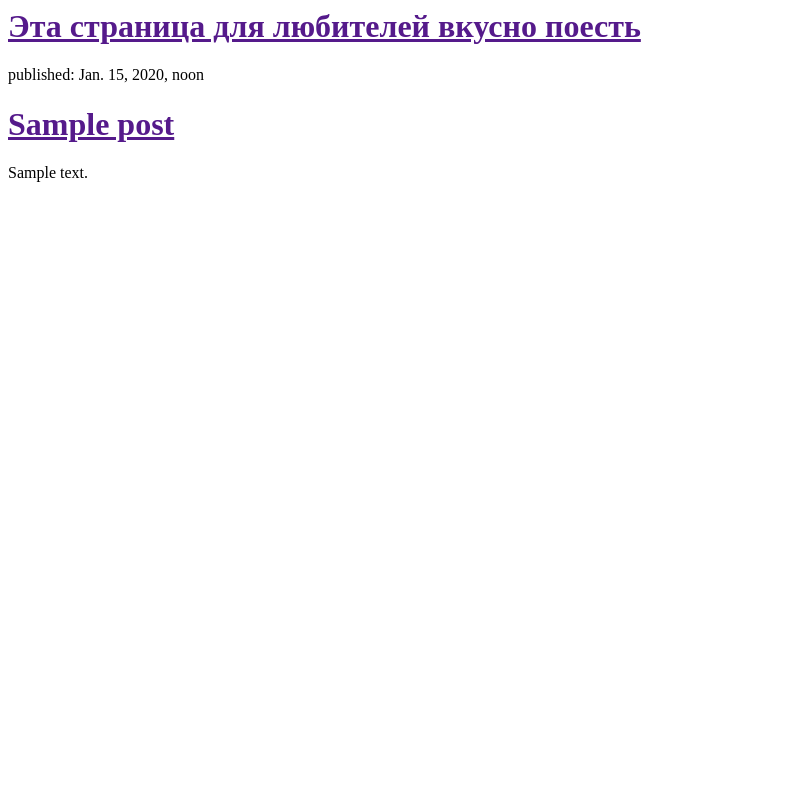
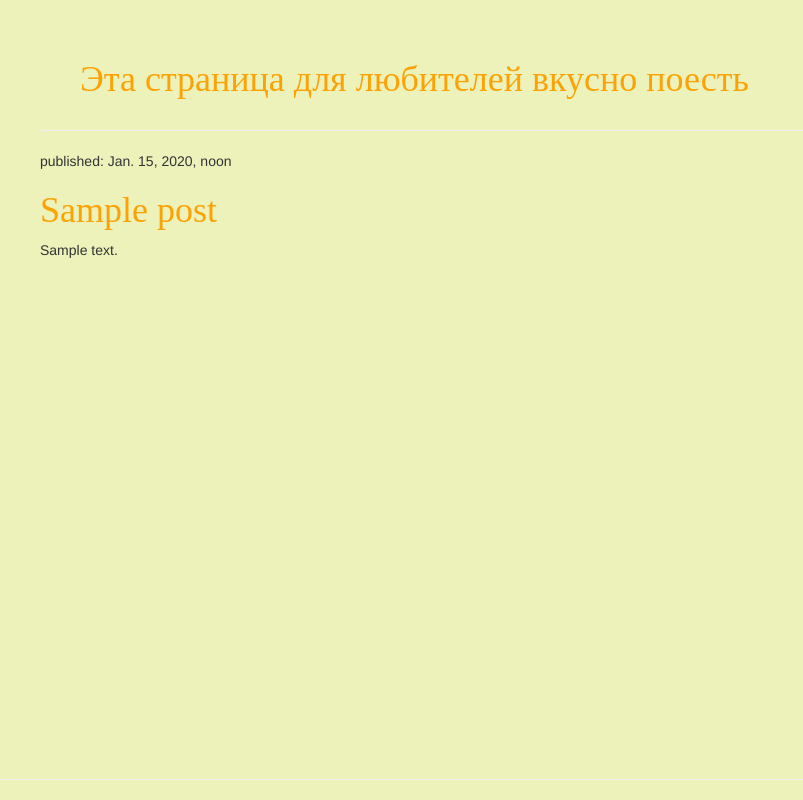
Before and after one commit to popovichmargarita/my-first-blog, a Django app: template blog/templates/blog/post_list.html in a window 1280 px wide. Shown: the whole page, without its empty margins (0-803 px from the left). Run offline with Django 3.2, Linux system fonts and the light colour scheme; the template is opened without the code that fills it: values that come from a table or form of the project are taken from there, others are empty; tables that the repository leaves empty hold one stand-in row (values such as "Sample post"); some libraries are stand-ins or nearby versions.

Commit message:
Add css.

```diff
--- /dev/null
+++ b/blog/static/css/blog.css
@@ -0,0 +1,13 @@
+ .page-header {
+        background-color: #ecf2ba;
+        margin-top: 0;
+        padding: 20px 20px 20px 40px;
+    }
+ h1 a {
+ 	color: #FCA205;
+ 	font-family: 'Lobster';
+       }
+
+ body {
+        padding-left: 15px;
+    }
--- a/blog/templates/blog/post_list.html
+++ b/blog/templates/blog/post_list.html
@@ -1,9 +1,13 @@
+    {% load staticfiles %}
    <html>
         <head>
-            <title>Обжорка</title>
+                     <title>Обжорка</title>
+                     <link rel="stylesheet" href="//maxcdn.bootstrapcdn.com/bootstrap/3.2.0/css/bootstrap.min.css">
+                     <link rel="stylesheet" href="//maxcdn.bootstrapcdn.com/bootstrap/3.2.0/css/bootstrap-theme.min.css">
+                     <link rel="stylesheet" href="{% static 'css/blog.css' %}">
         </head>
-        <body>
-            <div>
+        <body class="page-header">
+            <div class="page-header">
                 <h1><a href="">Эта страница для любителей вкусно поесть</a></h1>
             </div>
 
```
